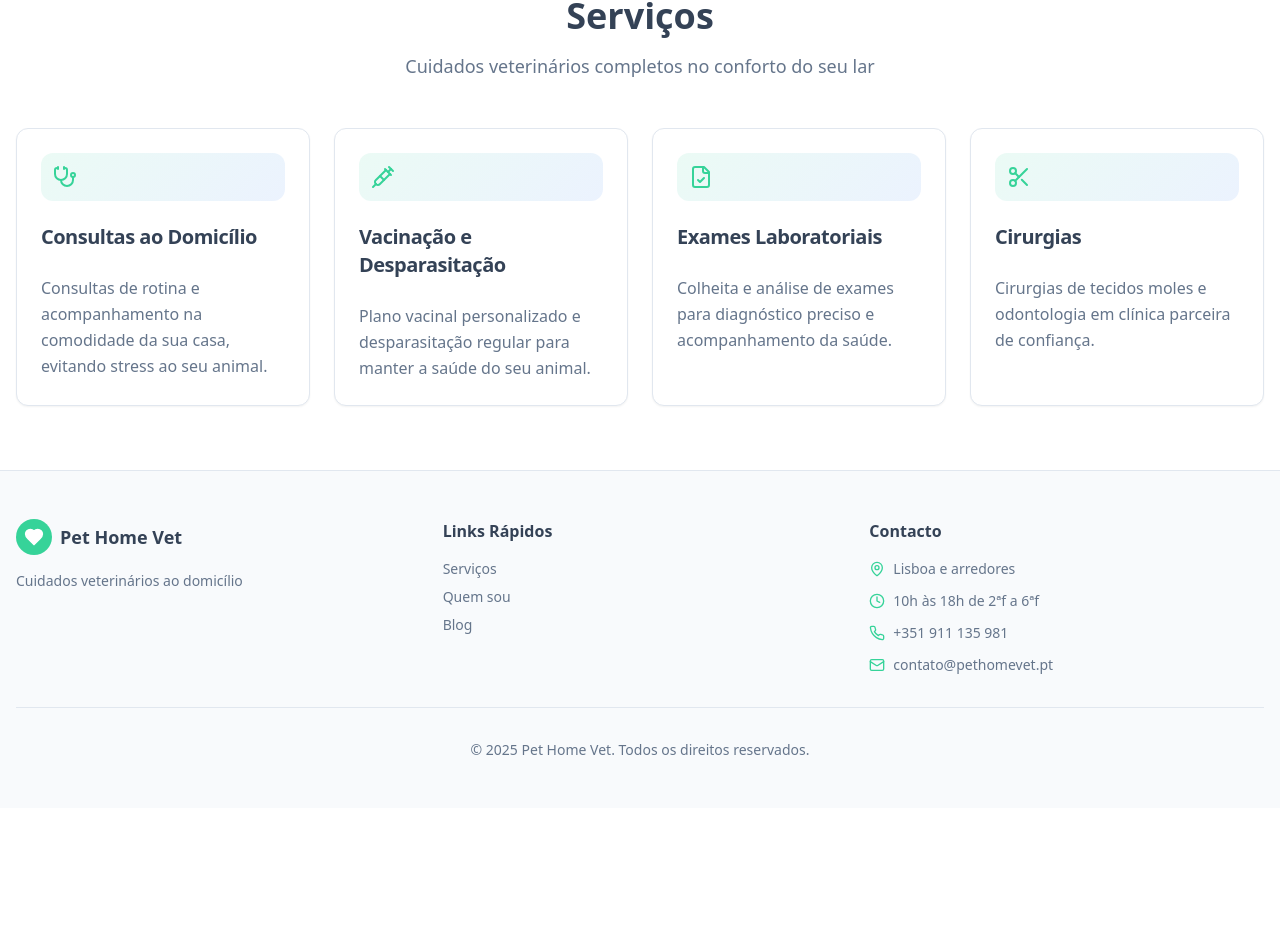
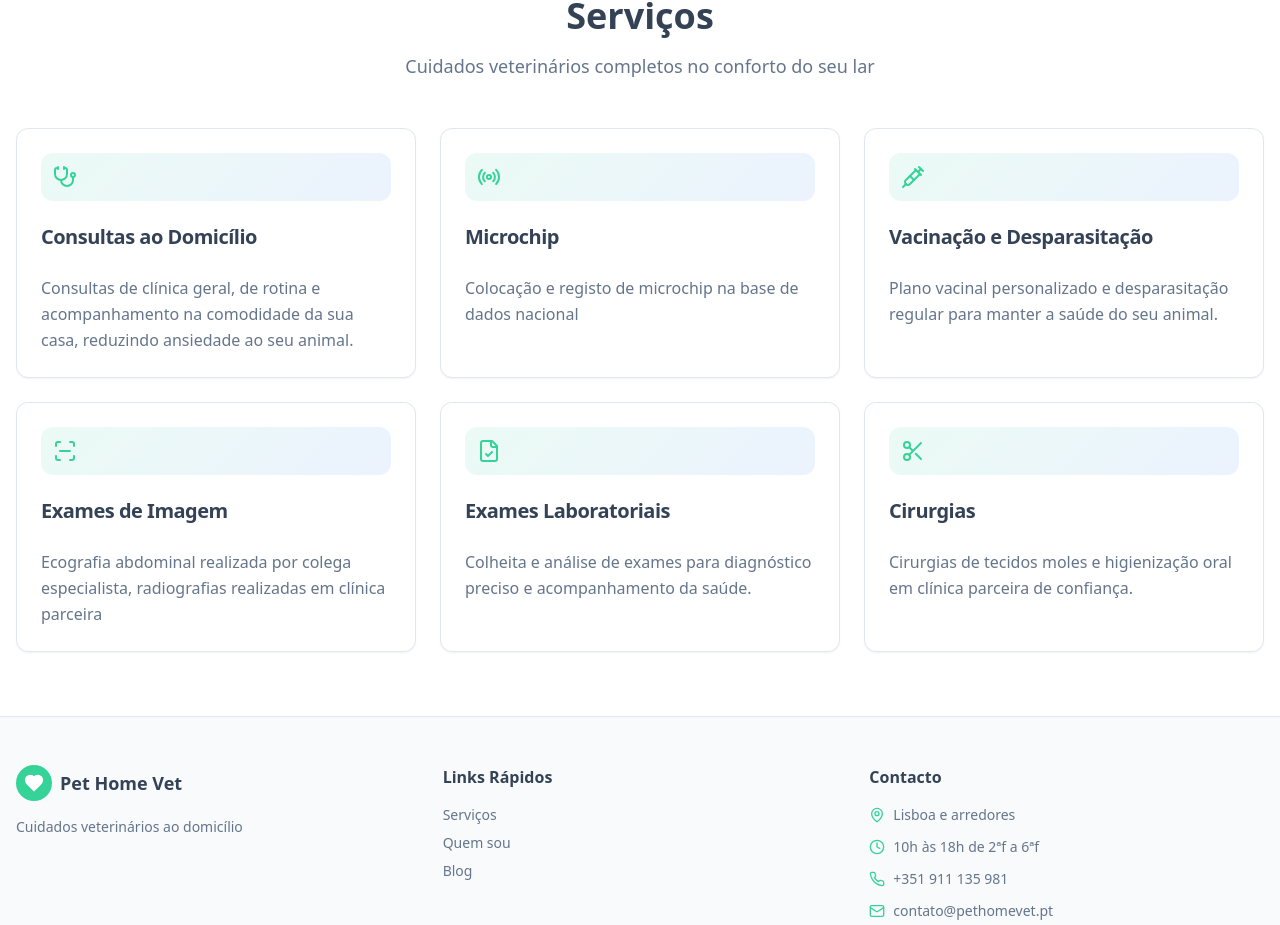
Before and after one commit to afcapitao/home-paws-vet, a React (Vite) app: page / in a window 1280 px wide. Shown: the part 1275-2200 px from the top of the page. Before the commit the page ends 2083 px from the top, so only its background shows below. Built offline with nearby package versions, Linux system fonts and the light colour scheme.

Commit message:
Update services section

```diff
--- a/src/components/ServicesSection.tsx
+++ b/src/components/ServicesSection.tsx
@@ -1,5 +1,5 @@
 import ServiceCard from "./ServiceCard";
-import { Stethoscope, Syringe, FileCheck, Scissors } from "lucide-react";
+import { Stethoscope, Syringe, FileCheck, Scissors, Radio, ScanLine } from "lucide-react";
 import { useTranslation } from "react-i18next";
 
 const ServicesSection = () => {
@@ -12,9 +12,19 @@ const ServicesSection = () => {
       description: t("services.consultations.description"),
     },
     {
+      icon: Radio,
+      title: t("services.microchip.title"),
+      description: t("services.microchip.description"),
+    },
+    {
       icon: Syringe,
       title: t("services.prophylaxis.title"),
       description: t("services.prophylaxis.description"),
+    },
+    {
+      icon: ScanLine,
+      title: t("services.imaging.title"),
+      description: t("services.imaging.description"),
     },
     {
       icon: FileCheck,
@@ -40,7 +50,7 @@ const ServicesSection = () => {
           </p>
         </div>
 
-        <div className="grid md:grid-cols-2 lg:grid-cols-4 gap-6">
+        <div className="grid md:grid-cols-2 lg:grid-cols-3 gap-6">
           {services.map((service, index) => (
             <ServiceCard key={index} {...service} />
           ))}
--- a/src/i18n/locales/en.json
+++ b/src/i18n/locales/en.json
@@ -25,11 +25,19 @@
     "subtitle": "Complete veterinary care in the comfort of your home",
     "consultations": {
       "title": "Home Consultations",
-      "description": "Routine and follow-up consultations in the comfort of your home, avoiding stress to your pet."
+      "description": "General clinic, routine and follow-up consultations in the comfort of your home, reducing anxiety to your pet."
+    },
+    "microchip": {
+      "title": "Microchip",
+      "description": "Microchip placement and registration in the national database"
     },
     "prophylaxis": {
       "title": "Vaccination and Deworming",
       "description": "Personalized vaccination plan and regular deworming to maintain your pet's health."
+    },
+    "imaging": {
+      "title": "Imaging Exams",
+      "description": "Abdominal ultrasound performed by specialist colleague, radiographs performed at partner clinic"
     },
     "exams": {
       "title": "Laboratory Tests",
@@ -37,7 +45,7 @@
     },
     "surgery": {
       "title": "Surgeries",
-      "description": "Soft tissue surgery and dentistry at trusted partner clinic."
+      "description": "Soft tissue surgery and oral hygiene at trusted partner clinic."
     },
     "bookButton": "Book Appointment"
   },
--- a/src/i18n/locales/pt.json
+++ b/src/i18n/locales/pt.json
@@ -26,11 +26,19 @@
     "subtitle": "Cuidados veterinários completos no conforto do seu lar",
     "consultations": {
       "title": "Consultas ao Domicílio",
-      "description": "Consultas de rotina e acompanhamento na comodidade da sua casa, evitando stress ao seu animal."
+      "description": "Consultas de clínica geral, de rotina e acompanhamento na comodidade da sua casa, reduzindo ansiedade ao seu animal."
+    },
+    "microchip": {
+      "title": "Microchip",
+      "description": "Colocação e registo de microchip na base de dados nacional"
     },
     "prophylaxis": {
       "title": "Vacinação e Desparasitação",
       "description": "Plano vacinal personalizado e desparasitação regular para manter a saúde do seu animal."
+    },
+    "imaging": {
+      "title": "Exames de Imagem",
+      "description": "Ecografia abdominal realizada por colega especialista, radiografias realizadas em clínica parceira"
     },
     "exams": {
       "title": "Exames Laboratoriais",
@@ -38,7 +46,7 @@
     },
     "surgery": {
       "title": "Cirurgias",
-      "description": "Cirurgias de tecidos moles e odontologia em clínica parceira de confiança."
+      "description": "Cirurgias de tecidos moles e higienização oral em clínica parceira de confiança."
     },
     "bookButton": "Agendar Consulta"
   },
```
